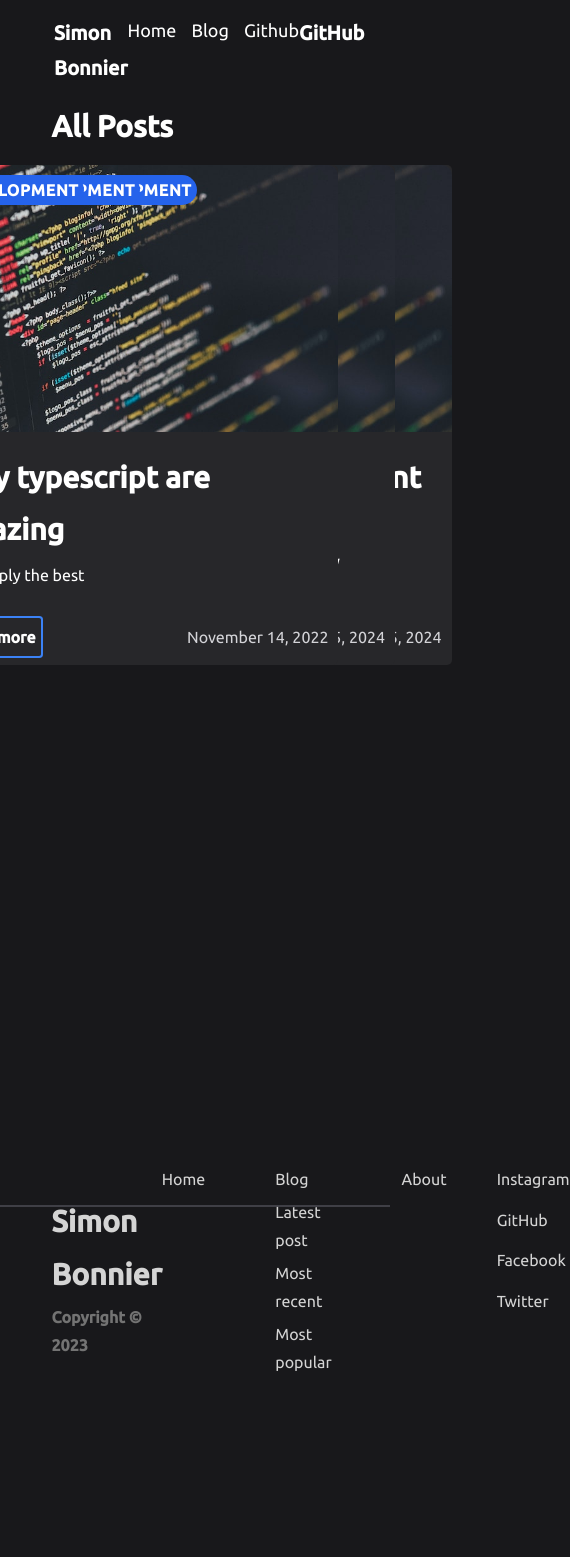
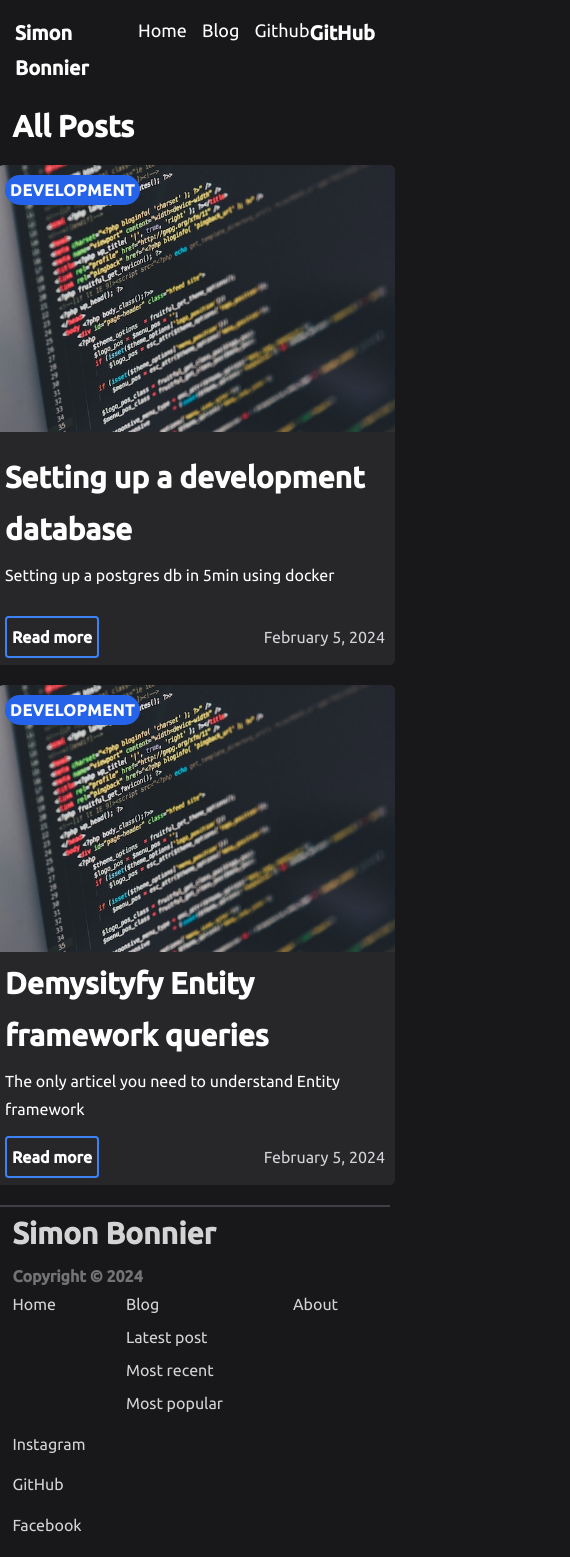
Before and after one commit to SimonBonnier/simonbonnier-dev-blog, a Next.js app: page /blog in a window 390 px wide. Shown: the top 1557 px of the page, 570 px wide, since content can reach past the window. Before the commit the page ends 1389 px from the top, so only its background shows below. Built offline with nearby package versions, Linux system fonts and the light colour scheme.

Commit message:
Improve responsive design

```diff
--- a/src/app/blog/page.tsx
+++ b/src/app/blog/page.tsx
@@ -3,38 +3,46 @@ import { getAllPosts } from "../../lib/api";
 import { ImageCard } from "@/components/cards/ImageCard";
 
 export default function Blog() {
-  const posts = getAllPosts(["title", "date", "excerpt", "coverImage", "slug", "category"]);
+    const posts = getAllPosts([
+        "title",
+        "date",
+        "excerpt",
+        "coverImage",
+        "slug",
+        "category",
+    ]);
 
     function getAlignmentClass(index: number) {
         let real = index + 1;
-    if(real > 3) {
+        if (real > 3) {
             real = index / 3;
         }
-    if(real === 1) {
-      return "justify-self-start";
-    } else if(real === 2) {
+        if (real === 1) {
+            return "justify-self-center lg:justify-self-start";
+        } else if (real === 2) {
             return "justify-self-center";
         } else {
-      return "justify-self-end";
+            return "justify-self-center lg:justify-self-end";
         }
-
     }
     return (
         <main>
-      <h1 className="text-3xl mb-5 font-bold">
-        All Posts
-      </h1>
-      <GridContainer cols={3} rows={2} className="gap-y-8 mb-8">
-      {
-        posts.map((post, i) => (
+            <h1 className="text-3xl mb-5 font-bold">All Posts</h1>
+            <GridContainer
+                cols={1}
+                lg={{ cols: "2" }}
+                xl={{ cols: "3" }}
+                className="gap-y-8 mb-8"
+            >
+                {posts.map((post, i) => (
                     <ImageCard
                         key={i}
                         className={getAlignmentClass(i)}
                         post={post}
                         height={500}
-            width={400} />
-        ))
-      }
+                        width={400}
+                    />
+                ))}
             </GridContainer>
         </main>
     );
--- a/src/app/content/posts.ts
+++ b/src/app/content/posts.ts
@@ -1,18 +1,8 @@
 import { BlogPost } from '@/types/commonTypes';
-import Post1 from '../content/posts/post-1.mdx';
 import EF_Post1 from '../content/posts/part1-setting-up-the-database.mdx';
 import EF_Post2 from '../content/posts/part2-basic-querying.mdx';
 
 export const posts: BlogPost[] = [
-    {
-        slug: "post1",
-        title: "Why typescript are amazing",
-        category: "Development",
-        summary: "It's simply the best",
-        coverImageUrl: "/blog/post1.jpg",
-        date: "2022-11-14T05:35:07.322Z",
-        content: Post1
-    },
     {
         slug: "EFTutorialPart1",
         title: "Setting up a development database",
--- a/src/app/content/posts/post-1.mdx
+++ /dev/null
@@ -1,7 +0,0 @@
-Lorem ipsum dolor sit amet, consectetur adipiscing elit, sed do eiusmod tempor incididunt ut labore et dolore magna aliqua. Praesent elementum facilisis leo vel fringilla est ullamcorper eget. At imperdiet dui accumsan sit amet nulla facilities morbi tempus. Praesent elementum facilisis leo vel fringilla. Congue mauris rhoncus aenean vel. Egestas sed tempus urna et pharetra pharetra massa massa ultricies.
-
-Venenatis cras sed felis eget velit. Consectetur libero id faucibus nisl tincidunt. Gravida in fermentum et sollicitudin ac orci phasellus egestas tellus. Volutpat consequat mauris nunc congue nisi vitae. Id aliquet risus feugiat in ante metus dictum at tempor. Sed blandit libero volutpat sed cras. Sed odio morbi quis commodo odio aenean sed adipiscing. Velit euismod in pellentesque massa placerat. Mi bibendum neque egestas congue quisque egestas diam in arcu. Nisi lacus sed viverra tellus in. Nibh cras pulvinar mattis nunc sed. Luctus accumsan tortor posuere ac ut consequat semper viverra. Fringilla ut morbi tincidunt augue interdum velit euismod.
-
-## Lorem Ipsum
-
-Tristique senectus et netus et malesuada fames ac turpis. Ridiculous mus mauris vitae ultricies leo integer malesuada nunc vel. In mollis nunc sed id semper. Egestas tellus rutrum tellus pellentesque. Phasellus vestibulum lorem sed risus ultricies tristique nulla. Quis blandit turpis cursus in hac habitasse platea dictumst quisque. Eros donec ac odio tempor orci dapibus ultrices. Aliquam sem et tortor consequat id porta nibh. Adipiscing elit duis tristique sollicitudin nibh sit amet commodo nulla. Diam vulputate ut pharetra sit amet. Ut tellus elementum sagittis vitae et leo. Arcu non odio euismod lacinia at quis risus sed vulputate.s
--- a/src/app/globals.css
+++ b/src/app/globals.css
@@ -38,7 +38,7 @@ pre {
   font-family: 'Ubuntu', sans-serif;
   text-wrap: wrap;
   border-radius: .5rem;
-  margin: 1rem 0 1rem 0;
+  margin: 3rem 0 3rem 0;
 }
 
 .ubuntu-light {
--- a/src/app/layout.tsx
+++ b/src/app/layout.tsx
@@ -27,7 +27,7 @@ export default function RootLayout({
             </head>
             <body className="bg-zinc-900 text-white">
                 <Navbar />
-                <div className="container mx-auto px-5 w-4/5">{children}</div>
+                <div className="container mx-auto px-5 w-full md:w-4/5">{children}</div>
                 <Footer />
             </body>
         </html>
--- a/src/components/cards/PostCard.tsx
+++ b/src/components/cards/PostCard.tsx
@@ -10,13 +10,13 @@ export function PostCard({
     width,
     ...props
 }: {
-        post: BlogPost,
-        height?: number,
-        width?: number
+    post: BlogPost;
+    height?: number;
+    width?: number;
 } & HTMLAttributes<HTMLDivElement>) {
     let { className, ...internalProps } = props;
     let cardContainerClasses = `flex flex-col rounded-lg bg-zinc-800 justify-between`;
-    cardContainerClasses += (` ${className}`)
+    cardContainerClasses += ` ${className}`;
 
     return (
         <div
@@ -28,15 +28,15 @@ export function PostCard({
                 <Tag className={"m-4"} tag={post.category} />
             </div>
             <div className="text-white mx-4">
-                <h3 className="text-3xl font-bold pb-2">
-                    {post.title}
-                </h3>
-                <p className="text-md">
-                    {post.summary}
-                </p>
+                <h3 className="text-3xl font-bold pb-2">{post.title}</h3>
+                <p className="text-md">{post.summary}</p>
             </div>
             <div className="flex justify-between items-center mx-4">
-                <LinkButton className="my-3" href="/" label="Read more" />
+                <LinkButton
+                    className="my-3"
+                    href={`/blog/posts/${post.slug}`}
+                    label="Read more"
+                />
                 {
                     <DateFormatter
                         className="text-zinc-300"
--- a/src/components/flexContainer.tsx
+++ b/src/components/flexContainer.tsx
@@ -6,6 +6,7 @@ export function FlexContainer({
     gap,
     gapX,
     gapY,
+    wrap,
     ...props
 }: {
     children: JSX.Element | (string | JSX.Element | undefined)[] | string,
@@ -15,6 +16,7 @@ export function FlexContainer({
     gap?: number,
     gapX?: number,
     gapY?: number,
+    wrap?: boolean
 } & React.HTMLAttributes<HTMLDivElement>) {
 
     let { className } = props;
@@ -29,6 +31,7 @@ export function FlexContainer({
     defaultClassName = gap ? appendClass(`gap-${gap}`, defaultClassName) : defaultClassName;
     defaultClassName = gapX ? appendClass(`gap-x-${gapX}`, defaultClassName) : defaultClassName;
     defaultClassName = gapY ? appendClass(`gap-y-${gapY}`, defaultClassName) : defaultClassName;
+    defaultClassName = wrap ? appendClass('flex-wrap', defaultClassName) : defaultClassName;
 
     function appendClass(defaultClassName: string, classToAdd: string): string {
         if(classToAdd) {
--- a/src/components/footer/Footer.tsx
+++ b/src/components/footer/Footer.tsx
@@ -5,22 +5,23 @@ import { IconLink } from "../links/iconLink";
 export function Footer() {
     return (
         <footer className="border-t-2 border-zinc-700">
-            <div className="container mx-auto px-5 w-4/5">
+            <div className="container mx-auto px-5 w-full md:w-4/5">
                 <FlexContainer
                     direction="row"
                     justifyContent="between"
                     alignItems="center"
+                    wrap
                     className="text-neutral-300 w-full h-56 relative">
                     <div>
                         <p className={`font-bold mb-1 font text-3xl`}>
                             Simon Bonnier
                         </p>
                         <p className="font-bold text-neutral-500">
-                            Copyright &copy; 2023
+                            Copyright &copy; 2024
                         </p>
                     </div>
-                    <FlexContainer direction="row" gapX={20}>
-                        <FlexContainer direction="row" gap={28} className="mb-5">
+                    <FlexContainer direction="row" wrap gapX={20}>
+                        <FlexContainer direction="row" wrap gap={28} className="mb-5">
                             <Link href={"/"}>Home</Link>
                             <FlexContainer direction="col" gap={2}>
                                 <Link href={"/"}>Blog</Link>
--- a/src/components/gridContainer.tsx
+++ b/src/components/gridContainer.tsx
@@ -36,6 +36,9 @@ export function GridContainer({
         defaultClassName = appendClass(defaultClassName, `grid-cols-${cols}`)
     }
     defaultClassName = appendBreakPointClasses(defaultClassName, "sm", sm)
+    defaultClassName = appendBreakPointClasses(defaultClassName, "md", md)
+    defaultClassName = appendBreakPointClasses(defaultClassName, "lg", lg)
+    defaultClassName = appendBreakPointClasses(defaultClassName, "xl", xl)
     defaultClassName = appendClass(defaultClassName, className || "")
     defaultClassName = appendClass(defaultClassName, gap ? `gap-${gap}` : "")
 
@@ -45,7 +48,7 @@ export function GridContainer({
     }
 
     function appendBreakPointClasses(defaultClassName: string,
-                                     breakPoint: "sm" | "md" | "lg | xl",
+                                     breakPoint: "sm" | "md" | "lg" | "xl",
                                      breakPointValue: GridBreakPoints | undefined): string {
         if(breakPointValue?.cols) {
             defaultClassName = appendClass(defaultClassName, `${breakPoint}:grid-cols-${breakPointValue.cols}`)
--- a/src/components/navBar.tsx
+++ b/src/components/navBar.tsx
@@ -4,9 +4,8 @@ import { NavLink } from "./navLink";
 export default function Navbar() {
     return (
         <div>
-        <nav className="container mb-6 pt-6 px-6 m-auto w-4/5 flex justify-between">
-          <Link href={"/"}
-            className="text-xl font-bold">
+            <nav className="container mb-6 pt-6 px-6 m-auto w-full md:w-4/5 flex justify-between">
+                <Link href={"/"} className="text-xl font-bold">
                     Simon Bonnier
                 </Link>
                 <ul className="flex space-x-6 text-lg">
@@ -22,7 +21,12 @@ export default function Navbar() {
                         </NavLink>
                     </li>
                 </ul>
-          <Link className="text-xl font-bold" href={'https://github.com/SimonBonnier/'}>GitHub</Link>
+                <Link
+                    className="text-xl font-bold"
+                    href={"https://github.com/SimonBonnier/"}
+                >
+                    GitHub
+                </Link>
             </nav>
         </div>
     );
```
Also changed, not shown: src/app/page.tsx (+22 -14 lines), tailwind.config.js (+25 -22 lines). Lines whose indentation alone changed are shown as unchanged.
